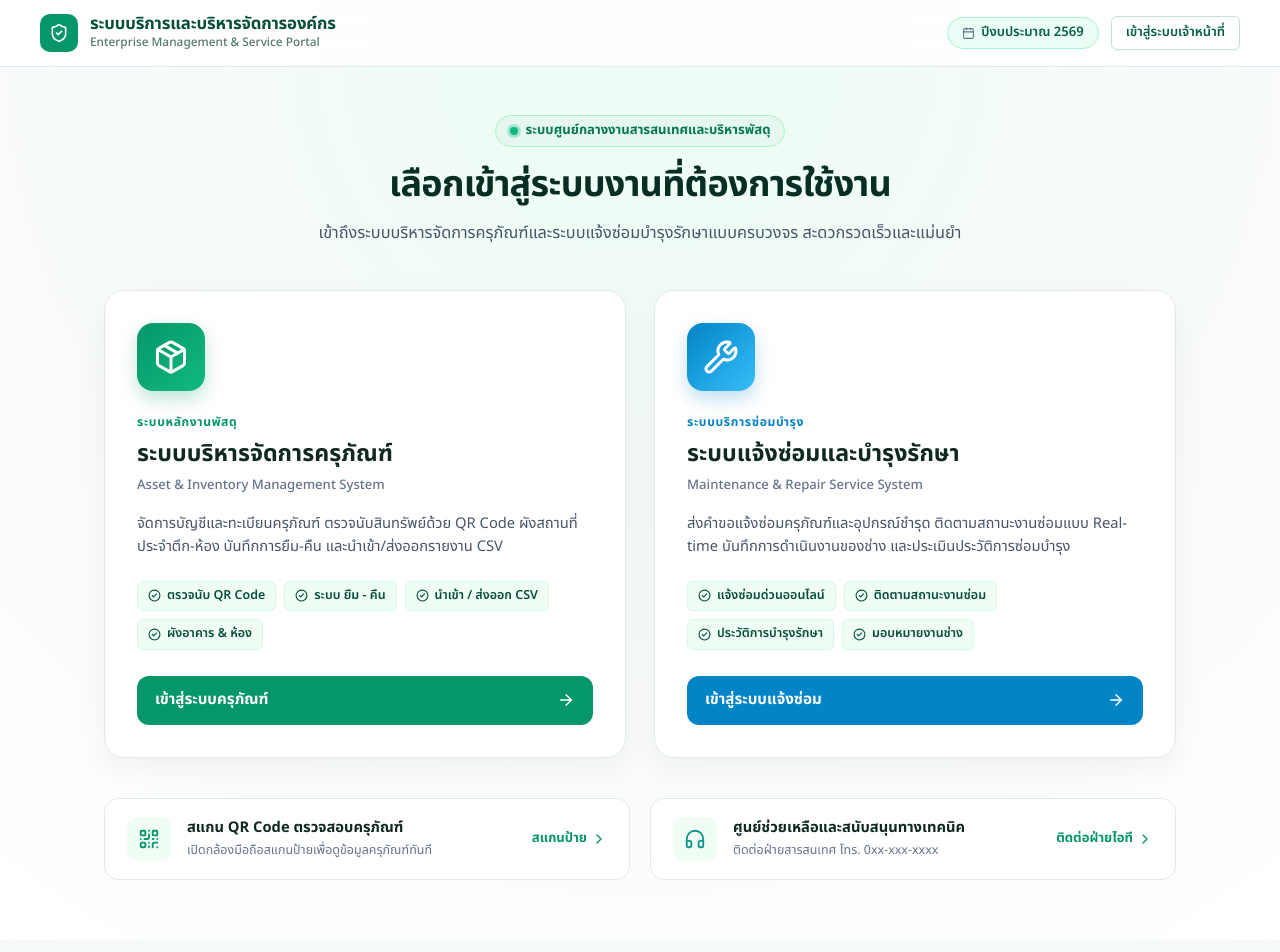
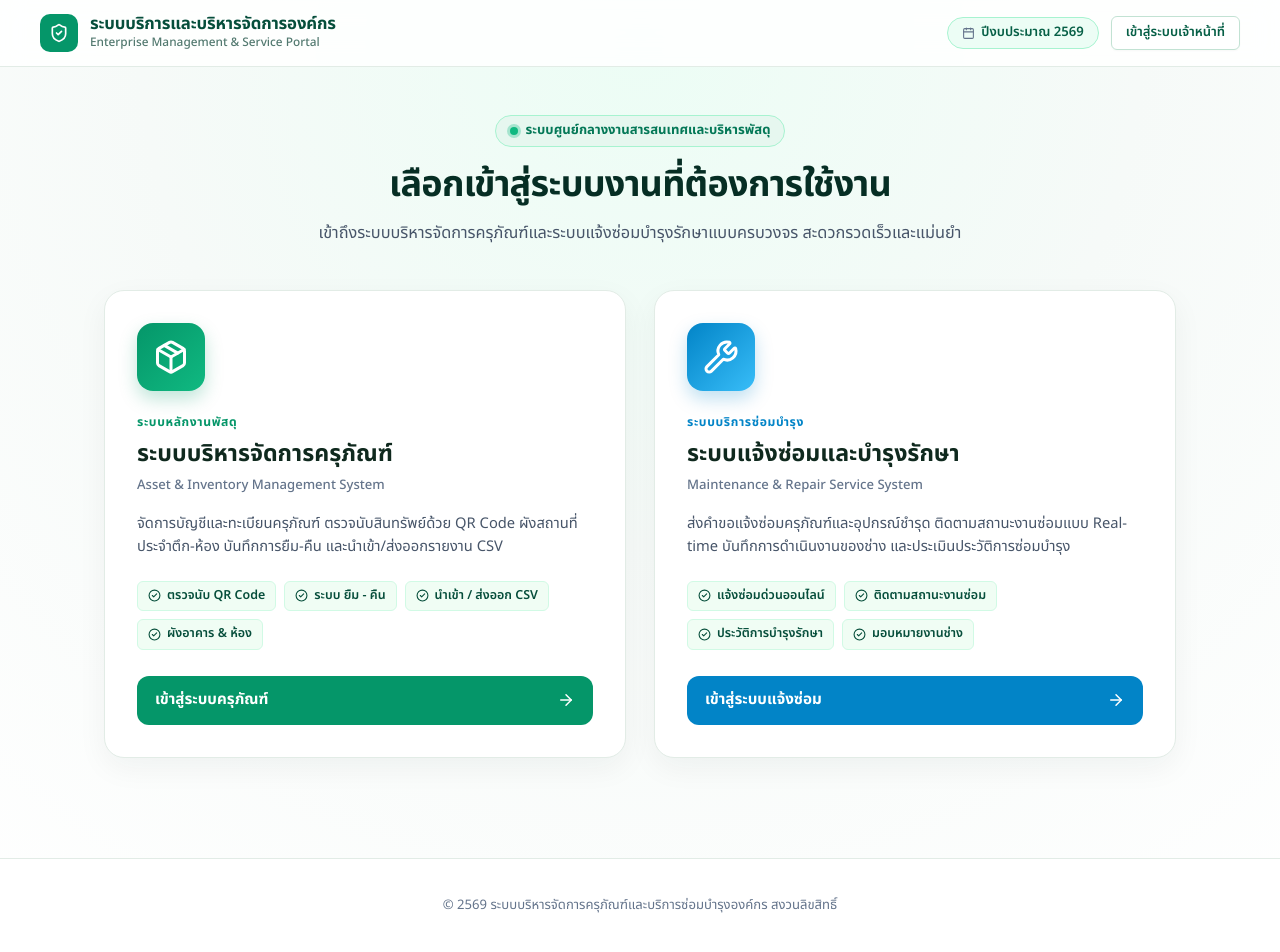
Before and after one commit to mtyks/Asset-Management-System, a React (Vite) app: page /portal in a window 1280 px wide. Built offline with nearby package versions, Linux system fonts and the light colour scheme; no server answers.

Commit message:
refactor: remove scan qr and help center utilities from portal page

```diff
--- a/src/pages/Portal.jsx
+++ b/src/pages/Portal.jsx
@@ -3,16 +3,9 @@ import { Link } from "react-router-dom";
 import {
   Package,
   Wrench,
-  QrCode,
   ArrowRight,
   ShieldCheck,
   CheckCircle2,
-  Clock,
-  Layers,
-  FileSpreadsheet,
-  Headphones,
-  ExternalLink,
-  ChevronRight,
   Calendar,
 } from "lucide-react";
 
@@ -148,39 +141,12 @@ export default function Portal() {
             </div>
           </div>
         </div>
-
-        {/* Quick Utilities Bar */}
-        <div className="portal-quick-utilities">
-          <div className="portal-quick-card">
-            <div className="portal-quick-icon">
-              <QrCode size={22} color="#059669" />
-            </div>
-            <div className="portal-quick-info">
-              <div className="portal-quick-title">สแกน QR Code ตรวจสอบครุภัณฑ์</div>
-              <div className="portal-quick-desc">เปิดกล้องมือถือสแกนป้ายเพื่อดูข้อมูลครุภัณฑ์ทันที</div>
-            </div>
-            <Link to="/scan" className="portal-quick-link">
-              <span>สแกนป้าย</span>
-              <ChevronRight size={16} />
-            </Link>
-          </div>
-
-          <div className="portal-quick-card">
-            <div className="portal-quick-icon">
-              <Headphones size={22} color="#0d9488" />
-            </div>
-            <div className="portal-quick-info">
-              <div className="portal-quick-title">ศูนย์ช่วยเหลือและสนับสนุนทางเทคนิค</div>
-              <div className="portal-quick-desc">ติดต่อฝ่ายสารสนเทศ โทร. 0xx-xxx-xxxx </div>
-            </div>
-            <a href="mailto:support@organization.go.th" className="portal-quick-link">
-              <span>ติดต่อฝ่ายไอที</span>
-              <ChevronRight size={16} />
-            </a>
-          </div>
-        </div>
       </main>
 
+      {/* Footer */}
+      <footer className="portal-footer">
+        <p>© 2569 ระบบบริหารจัดการครุภัณฑ์และบริการซ่อมบำรุงองค์กร สงวนลิขสิทธิ์</p>
+      </footer>
     </div>
   );
 }
```
